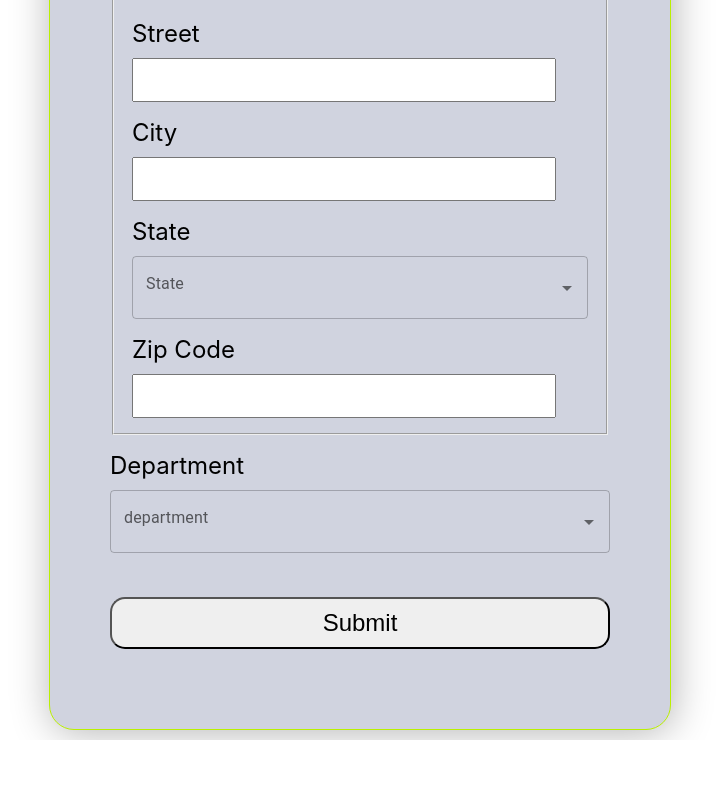
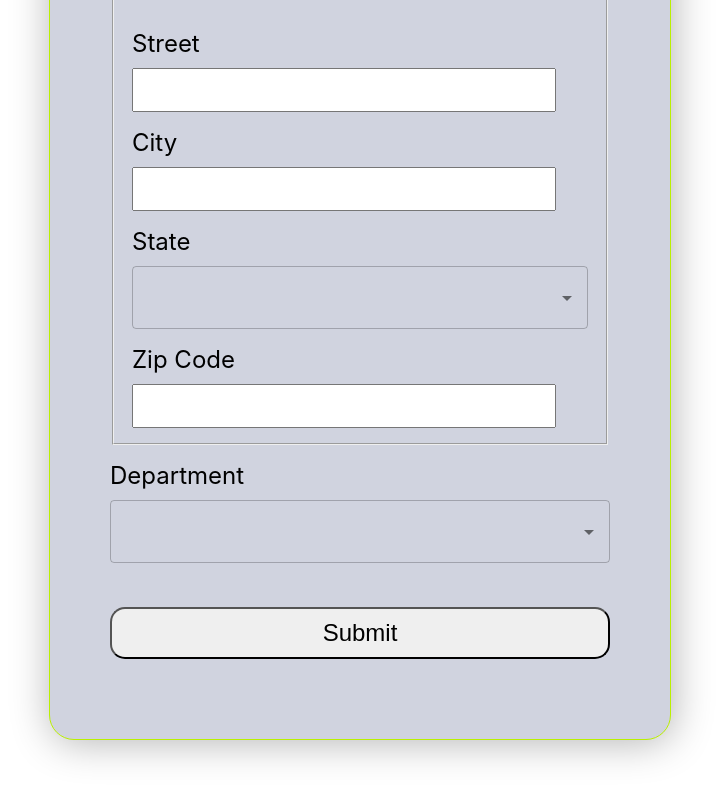
Before and after one commit to romy0422/hrnetp14, a React (Create React App) app in the folder hrnet/: page /#/ in a window 1280 px wide. Shown: the part 846-1646 px from the top of the page, without its empty margins (280-1003 px from the left). Before the commit the page ends 1586 px from the top, so only its background shows below. Built offline with nearby package versions, Linux system fonts and the light colour scheme.

Commit message:
label des selector

```diff
--- a/hrnet/src/components/Form.jsx
+++ b/hrnet/src/components/Form.jsx
@@ -16,7 +16,7 @@ const FormContainer = styled.div`
     border-radius:25px;
     width:500px;
     box-shadow:2px 2px 40px rgb(0, 0,0,0.3);
-    margin:10px auto;
+    margin: 20px auto 80px auto;
     border: 1px solid #baf000;
     input{
         width:400px;
@@ -46,14 +46,18 @@ const ButtonStyle = styled.button`
     padding:10px;
     border-radius:15px;
     margin:20px auto;
+    cursor:pointer;
     font-size:1em;
+    &:hover{
+        background-color:#e3ff84;
+    }
 `
 
 
 
-const Form = ({statusModal}) => {
+const Form = ({ statusModal }) => {
     const dispatch = useDispatch();
-    const [errorMessage, setErrorMessage]= useState("");
+    const [errorMessage, setErrorMessage] = useState("");
 
     const [formData, setFormData] = useState({
         firstName: '',
@@ -64,7 +68,7 @@ const Form = ({statusModal}) => {
         city: '',
         state: null,
         zipCode: '',
-        department:null,
+        department: null,
     });
 
     const handleChange = (e) => {
@@ -122,15 +126,15 @@ const Form = ({statusModal}) => {
 
             <Label htmlFor="dateOfBirth">Date of Birth</Label>
             <DatePicker
-                selected={formData.dateOfBirth ? new Date(formData.dateOfBirth) : null}
-                onChange={date => setFormData({ ...formData, dateOfBirth: date ? date.toLocaleDateString() : '' })}
+                selected={formData.dateOfBirth}
+                onChange={date => setFormData({ ...formData, dateOfBirth: date })}
                 dateFormat="dd/MM/yyyy"
             />
 
             <Label htmlFor="startDate">Start Date</Label>
             <DatePicker
-                selected={formData.startDate ? new Date(formData.startDate) : null}
-                onChange={date => setFormData({ ...formData, startDate: date ? date.toLocaleDateString() : '' })}
+                selected={formData.startDate}
+                onChange={date => setFormData({ ...formData, startDate: date })}
                 dateFormat="dd/MM/yyyy"
             />
 
@@ -147,16 +151,19 @@ const Form = ({statusModal}) => {
                 <Label htmlFor="state">State</Label>
                 <Autocomplete
                     id="state"
-                    options={stateOptions.map(state => ({
-                        label: state.name,
-                        value: state.name
-                    }))}
-                    getOptionLabel={(option) => option.label}
+                    options={stateOptions}
+                    getOptionLabel={(option) => option.name}
                     onChange={(event, newValue) => {
-                        setFormData({ ...formData, state: newValue ? newValue.value : '' });
+                        setFormData({ ...formData, state: newValue || null });
                     }}
-                    value={stateOptions.find(option => option.value === formData.state) || null}
-                    renderInput={(params) => <TextField {...params} label={formData.state || "State"} />}
+                    value={formData.state ? stateOptions.find(option => option.abbreviation === formData.state.abbreviation) : null}
+                    renderInput={(params) => (
+                        <TextField
+                            {...params}
+                            variant="outlined"
+                            fullWidth
+                        />
+                    )}
                 />
 
                 <Label htmlFor="zipCode">Zip Code</Label>
@@ -173,7 +180,7 @@ const Form = ({statusModal}) => {
                 onChange={(event, newValue) => {
                     setFormData({ ...formData, department: newValue ? newValue.value : '' });
                 }}
-                    renderInput={(params) => <TextField {...params} label={formData.department || "department" }/>}
+                renderInput={(params) => <TextField {...params} />}
             />
             <p>{errorMessage}</p>
             <ButtonStyle type="submit">Submit</ButtonStyle>
```
Lines whose indentation alone changed are shown as unchanged.
